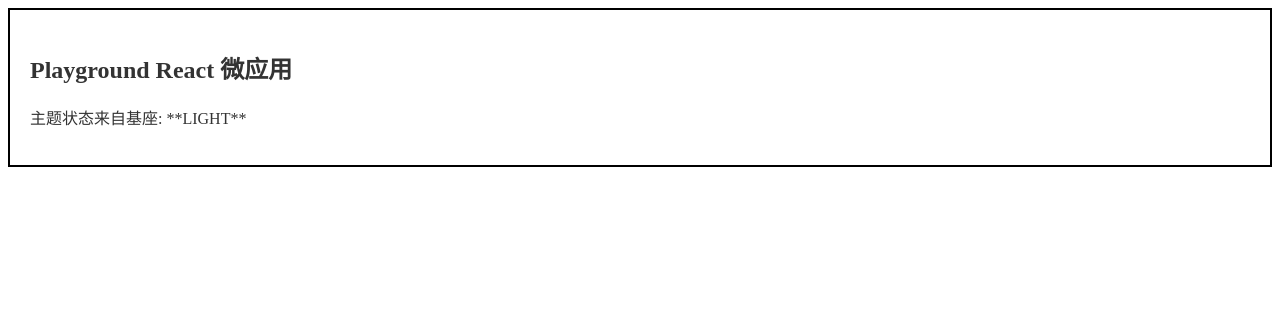
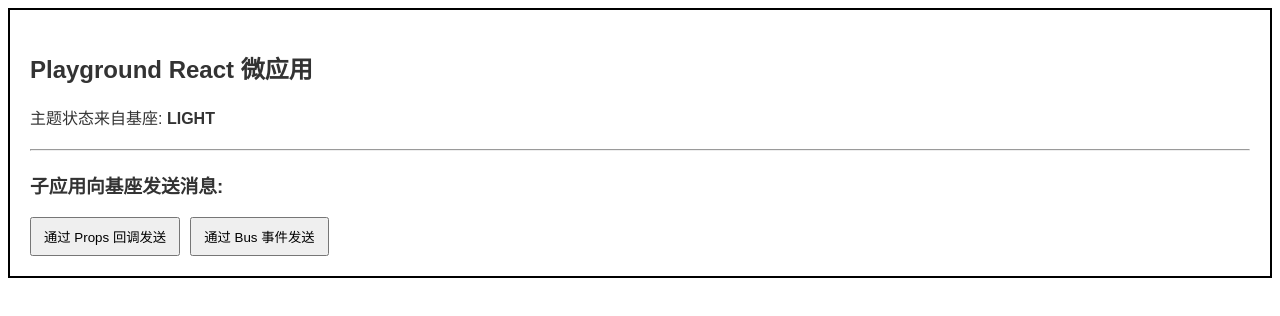
Before and after one commit to rtyxfq/ui-demo, a React (Vite) app in the folder apps/playground/: page / in a window 1280 px wide. Shown: the top 316 px of the page. Built offline with nearby package versions, Linux system fonts and the light colour scheme.

Commit message:
:clapper: 子应用接受&发送事件给基座

```diff
--- a/apps/playground/src/App.tsx
+++ b/apps/playground/src/App.tsx
@@ -1,6 +1,18 @@
 // apps/playground/src/App.tsx
 
 import React from 'react';
+
+// 为 window.wujie 提供类型定义，以获得更好的代码提示
+declare global {
+  interface Window {
+    wujie?: {
+      props?: Record<string, any>;
+      bus?: {
+        $emit: (event: string, ...args: any[]) => void;
+      };
+    };
+  }
+}
 
 // 定义 props 接口
 interface AppProps {
@@ -15,13 +27,50 @@
     backgroundColor: theme === 'dark' ? '#333' : '#FFF',
     color: theme === 'dark' ? '#FFF' : '#333',
     transition: 'all 0.3s ease',
+    fontFamily: 'sans-serif',
+  };
+
+  // --- 子应用 -> 基座 通信 ---
+
+  /**
+   * 方式1: 通过 props 回调函数发送消息
+   */
+  const sendMessageByProps = () => {
+    const msg = { text: '你好基座，我是子应用，通过 props 回调发送消息！', timestamp: Date.now() };
+    console.log('子应用: 正在通过 props 回调发送消息...', msg);
+    // 安全地调用基座传递过来的函数
+    window.wujie?.props?.onMessageFromMicro?.(msg);
+  };
+
+  /**
+   * 方式2: 通过 bus 事件总线发送消息
+   */
+  const sendMessageByBus = () => {
+    const msg = { text: '你好基座，我是子应用，通过 bus 事件发送消息！', timestamp: Date.now() };
+    console.log('子应用: 正在通过 bus 发送消息...', msg);
+    // 在事件总线上触发一个自定义事件，基座可以监听这个事件
+    window.wujie?.bus?.$emit('micro-to-base', msg);
   };
 
   return (
     <div style={style}>
       <h2>Playground React 微应用</h2>
-      <p>主题状态来自基座: **{theme.toUpperCase()}**</p>
-      {/* ... 你的其他内容 ... */}
+      <p>
+        主题状态来自基座: <strong>{theme.toUpperCase()}</strong>
+      </p>
+
+      <hr style={{ margin: '20px 0' }} />
+
+      <h3>子应用向基座发送消息:</h3>
+      <button
+        onClick={sendMessageByProps}
+        style={{ marginRight: '10px', padding: '8px 12px', cursor: 'pointer' }}
+      >
+        通过 Props 回调发送
+      </button>
+      <button onClick={sendMessageByBus} style={{ padding: '8px 12px', cursor: 'pointer' }}>
+        通过 Bus 事件发送
+      </button>
     </div>
   );
 }
```
